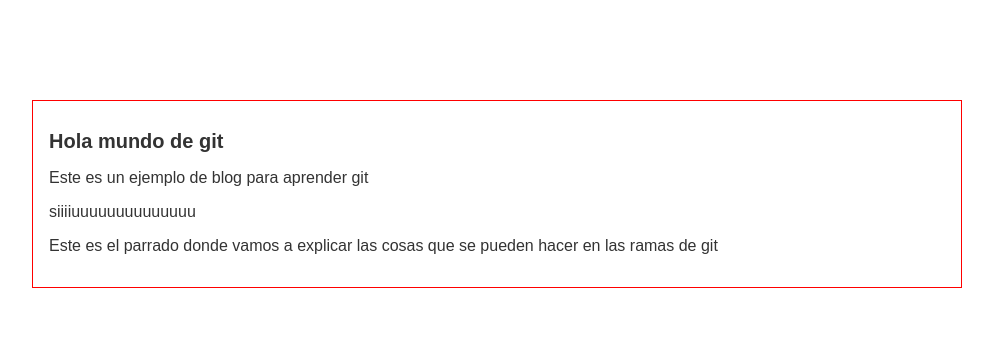
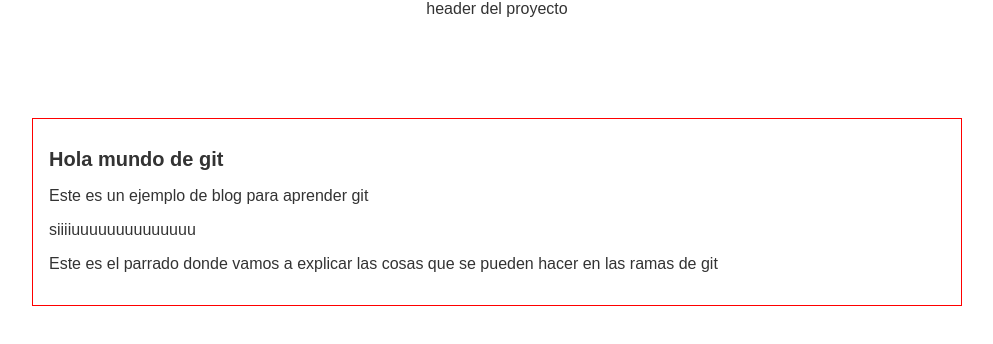
Before and after one commit to EmmanuelRamirezz/curso-profecional-git, a plain HTML site: page index.html in a window 1280 px wide. Shown: the whole page, without its empty margins (143-1136 px from the left). Drawn offline with Linux system fonts and the light colour scheme.

Commit message:
Estructura inicial de la cabecera

```diff
--- a/index.html
+++ b/index.html
@@ -8,7 +8,11 @@
     <title>Git</title>
 </head>
 <body>
+    <header id="cabecera">
+        header del proyecto
+    </header>
     <div id="container">
+
         <div id="post">
             <h1>Hola mundo de git</h1>
             <p>Este es un ejemplo de blog para aprender git</p>
```
